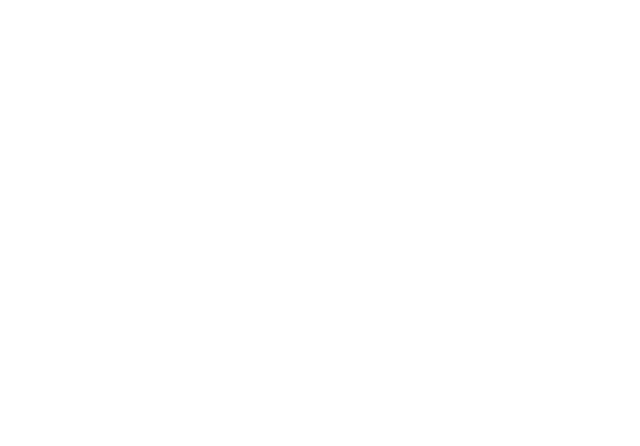
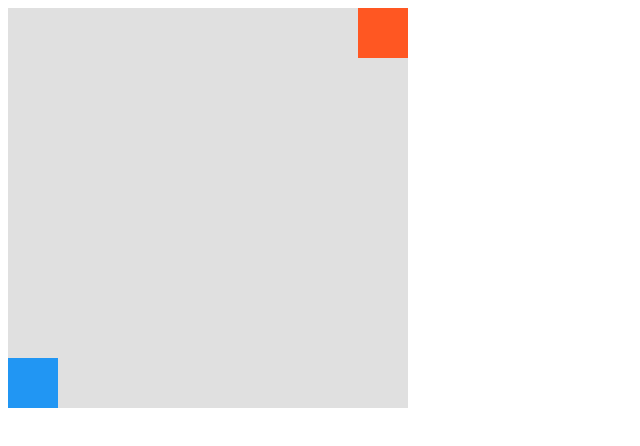
Before and after one commit to d3rling/pupa, a plain HTML site: page index10.html in a window 1280 px wide. Shown: the whole page, without its empty margins (0-640 px from the left). Drawn offline with Linux system fonts and the light colour scheme.

Commit message:
werfgtyu

```diff
--- a/index10.html
+++ b/index10.html
@@ -0,0 +1,15 @@
+<!DOCTYPE html>
+<html lang="en">
+<head>
+    <meta charset="UTF-8">
+    <meta name="viewport" content="width=device-width, initial-scale=1.0">
+    <title>Document</title>
+    <link rel="stylesheet" href="style.css">
+</head>
+<body>
+    <div class="par">
+  <div class="ctr"></div>
+  <div class="cbl"></div>
+</div>
+</body>
+</html>
--- a/style.css
+++ b/style.css
@@ -328,3 +328,28 @@
     left: 150px;
     top: 270px;
 }
+
+.par {
+  position: absolute;
+  width: 400px;
+  height: 400px;
+  background-color: #e0e0e0; /* Цвет добавлен для наглядности */
+}
+
+.ctr {
+  position: absolute;
+  top: 0;
+  right: 0;
+  width: 50px;
+  height: 50px;
+  background-color: #ff5722;
+}
+
+.cbl {
+  position: absolute;
+  bottom: 0;
+  left: 0;
+  width: 50px;
+  height: 50px;
+  background-color: #2196f3;
+}
```
